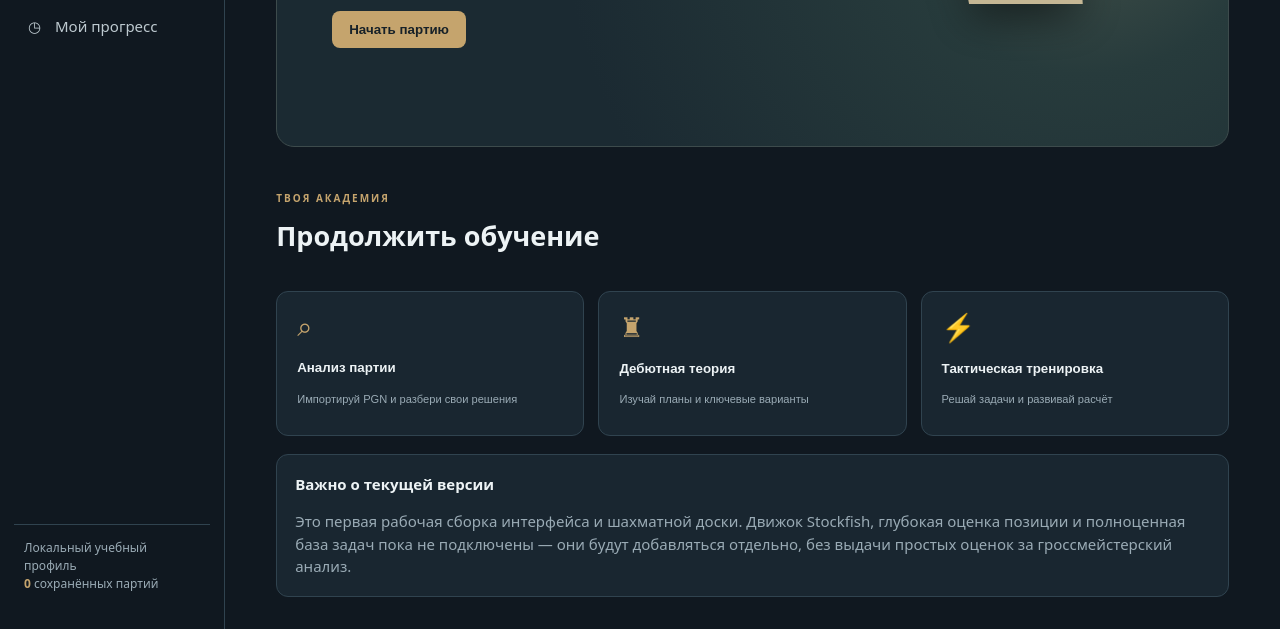
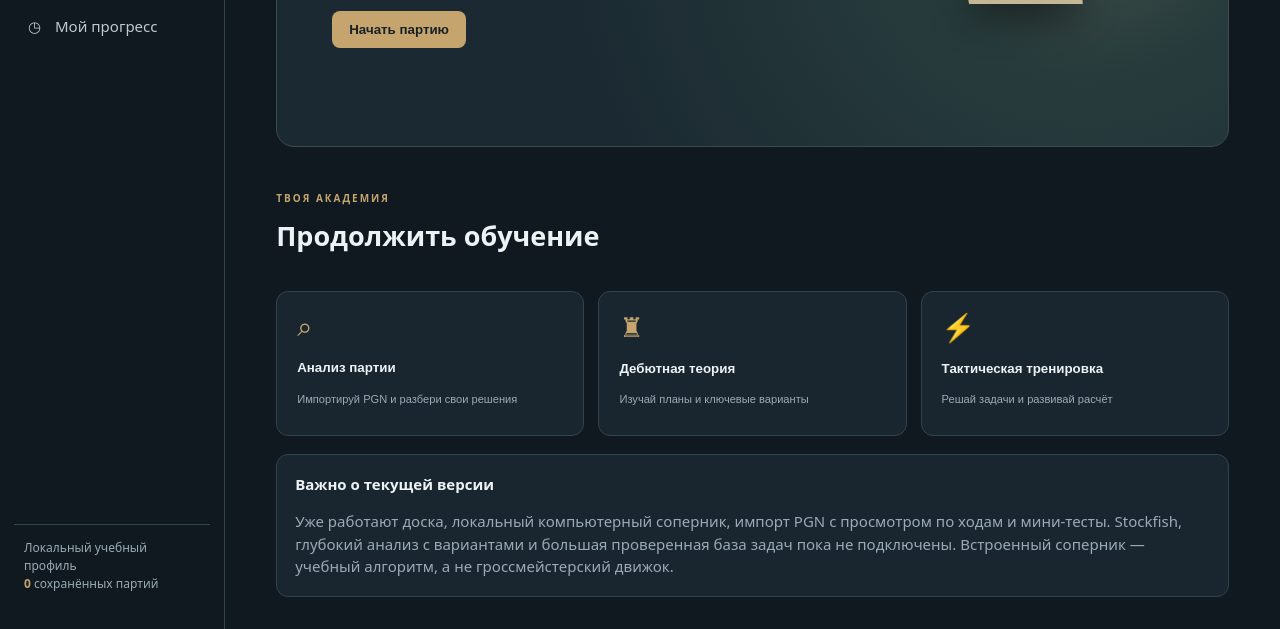
Before and after one commit to kach0ta/Chess-Academy, a plain HTML site: page index.html in a window 1280 px wide. Shown: the part 427-1056 px from the top of the page. Drawn offline with Linux system fonts and the light colour scheme.

Commit message:
Clarify current app capabilities on home screen

```diff
--- a/index.html
+++ b/index.html
@@ -25,7 +25,7 @@
 <div class="hero"><div><p class="eyebrow">ШАХМАТЫ БЕЗ ГРАНИЦ</p><h1>Думай глубже.<br><em>Играй сильнее.</em></h1><p>Тренируйся, разбирай партии и изучай идеи великих шахматистов.</p><button class="primary" data-go="play">Начать партию</button></div><div class="hero-piece">♞</div></div>
 <div class="section-head"><div><p class="eyebrow">ТВОЯ АКАДЕМИЯ</p><h2>Продолжить обучение</h2></div></div>
 <div class="tiles"><button class="tile" data-go="analysis"><span>⌕</span><b>Анализ партии</b><small>Импортируй PGN и разбери свои решения</small></button><button class="tile" data-go="openings"><span>♜</span><b>Дебютная теория</b><small>Изучай планы и ключевые варианты</small></button><button class="tile" data-go="tactics"><span>⚡</span><b>Тактическая тренировка</b><small>Решай задачи и развивай расчёт</small></button></div>
-<div class="notice"><b>Важно о текущей версии</b><p>Это первая рабочая сборка интерфейса и шахматной доски. Движок Stockfish, глубокая оценка позиции и полноценная база задач пока не подключены — они будут добавляться отдельно, без выдачи простых оценок за гроссмейстерский анализ.</p></div>
+<div class="notice"><b>Важно о текущей версии</b><p>Уже работают доска, локальный компьютерный соперник, импорт PGN с просмотром по ходам и мини-тесты. Stockfish, глубокий анализ с вариантами и большая проверенная база задач пока не подключены. Встроенный соперник — учебный алгоритм, а не гроссмейстерский движок.</p></div>
 </section>
 <section class="page" id="page-play"><div class="section-head"><div><p class="eyebrow">ПРАКТИКА</p><h2>Игровая доска</h2></div></div><div class="play-layout"><div class="board-wrap"><div class="board" id="board" aria-label="Шахматная доска"></div><div class="board-controls"><button id="undoBtn">↶ Отменить</button><button id="flipBtn">⇅ Перевернуть</button><button id="newBtn" class="primary">Новая партия</button></div></div><div class="panel"><h3>Партия</h3><label class="bot-setting"><input type="checkbox" id="botMode"> Играть против компьютера</label><label class="bot-setting">Сила компьютера <select id="botDepth"><option value="1">Лёгкая</option><option value="2" selected>Средняя</option><option value="3">Сложнее</option></select></label><div id="turnInfo" class="turn">Ход белых</div><div id="moveList" class="moves">Пока нет ходов</div><div class="button-row"><button id="saveBtn">Сохранить</button><button id="exportBtn">Экспорт PGN</button></div><p class="muted">Выбирай фигуру, затем клетку назначения. Подсветка показывает доступные ходы.</p></div></div></section>
 <section class="page" id="page-analysis"><p class="eyebrow">РАЗБОР</p><h2>Анализ партии</h2><p class="muted">Вставь PGN своей партии. Академия загрузит запись и покажет список ходов для самостоятельного разбора.</p><textarea id="pgnInput" placeholder="Вставь сюда PGN партии…"></textarea><div class="button-row"><button id="loadPgnBtn" class="primary">Загрузить PGN</button><button id="pasteExampleBtn">Пример партии</button></div><div class="analysis-tools"><button id="analysisStart">⏮ В начало</button><button id="analysisPrev">◀ Назад</button><button id="analysisNext">Вперёд ▶</button><button id="analysisEnd">В конец ⏭</button></div><div id="analysisPosition" class="muted">Загрузи PGN, чтобы просматривать партию по ходам.</div><div id="analysisResult" class="panel result">Здесь появится результат загрузки.</div></section>
```
